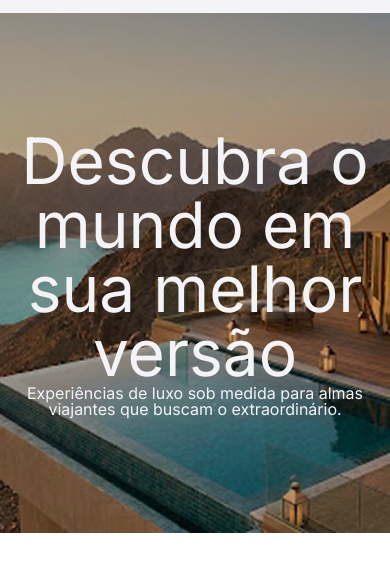
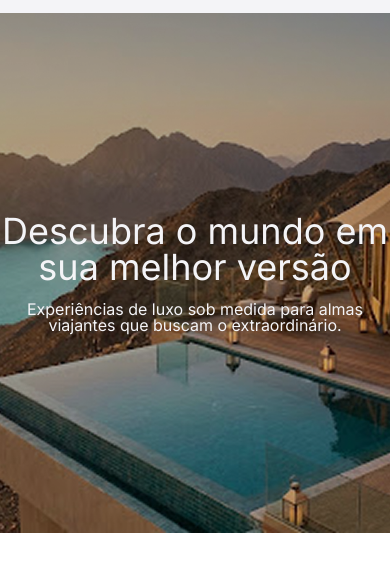
Before and after one commit to dborbacode/javascript_pro, a plain HTML site: page html_css/01_page_travel/index.html in a window 390 px wide. Shown: the part 59-630 px from the top of the page. Drawn offline with Linux system fonts and the light colour scheme.

Commit message:
hero: section

```diff
--- a/html_css/01_page_travel/css/style.css
+++ b/html_css/01_page_travel/css/style.css
@@ -75,6 +75,7 @@
     flex-direction: column;
     justify-content: center;
     align-items: center;
+    gap: 1rem;
     h1{
       max-width: 700px;
     }
@@ -127,10 +128,18 @@
     font-size: 22px;
   }
 
+  .hero > h1{
+    font-size: 36px;
+  }
+  .hero > p {
+    font-size: 16px;
+  }
 
     /* estado ABERTO: JS adiciona essa classe no <header> */
     header.aberto .nav-group{
       max-height:320px; /* alto o bastante pra caber o conteúdo */
       opacity:1;
     }
+
+
   }
```
Also changed, not shown: html_css/01_page_travel/index.html (+0 -12 lines).
